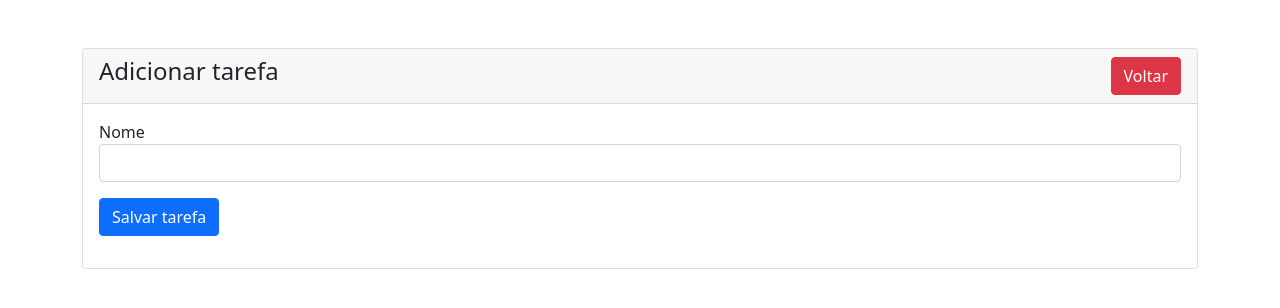
After one commit to tonykristiansen36/listadetarefasemphp, a PHP site: page /tarefa-create.php in a window 1280 px wide. The commit adds this page. Shown: the top 308 px of the page. Run offline with PHP 8.4, Linux system fonts and the light colour scheme.

Commit message:
Add files via upload

```diff
--- /dev/null
+++ b/message.php
@@ -0,0 +1,13 @@
+<?php
+    if(isset($_SESSION['message'])) :
+?>
+
+    <div class="alert alert-warning alert-dismissible fade show" role="alert">
+        <?= $_SESSION['message']; ?>
+        <button type="button" class="btn-close" data-bs-dismiss="alert" aria-label="Close"></button>
+    </div>
+
+<?php
+    unset($_SESSION['message']);
+    endif;
+?>
--- /dev/null
+++ b/tarefa-create.php
@@ -0,0 +1,47 @@
+<?php
+session_start();
+?>
+
+<!doctype html>
+<html lang="pt-BR">
+  <head>
+    <!-- Required meta tags -->
+    <meta charset="utf-8">
+    <meta name="viewport" content="width=device-width, initial-scale=1">
+
+    <!-- Bootstrap CSS -->
+    <link href="https://cdn.jsdelivr.net/npm/bootstrap@5.1.3/dist/css/bootstrap.min.css" rel="stylesheet">
+
+    <title>Criar aluno</title>
+</head>
+<body>
+
+    <div class="container mt-5">
+
+        <?php include('message.php'); ?>
+
+        <div class="row">
+            <div class="col-md-12">
+                <div class="card">
+                    <div class="card-header">
+                        <h4>Adicionar tarefa
+                            <a href="index.php" class="btn btn-danger float-end">Voltar</a>
+                        </h4>
+                    </div>
+                    <div class="card-body">
+                        <form action="code.php" method="POST">
+
+                            <div class="mb-3">
+                                <label>Nome</label>
+                                <input type="text" name="descricao" class="form-control">
+                            </div>
+                            <div class="mb-3">
+                                <button type="submit" name="registrar_tarefa" class="btn btn-primary">Salvar tarefa</button>
+                            </div>
+
+                        </form>
+                    </div>
+                </div>
+            </div>
+        </div>
+    </div>
```
Also changed, not shown: code.php (added, +71 -0 lines), dbcon.php (added, +9 -0 lines), index.php (line endings or trailing spaces), tarefa-edit.php (line endings or trailing spaces), tarefa-view.php (line endings or trailing spaces).
